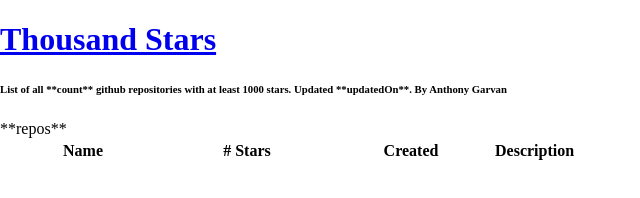
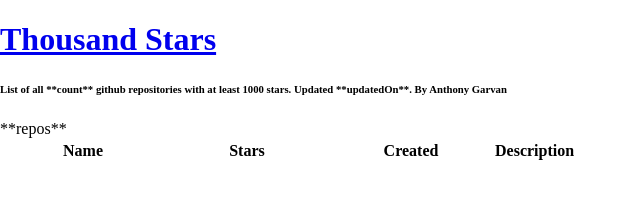
Before and after one commit to anthonygarvan/thousandstars, a website: page processing/index.tmpl.html in a window 1280 px wide. Shown: the full height of the page, 0-640 px from the left. Drawn offline with nearby package versions, Linux system fonts and the light colour scheme; a small style sheet from the web is missing.

Commit message:
removing hash from stars

```diff
--- a/processing/index.tmpl.html
+++ b/processing/index.tmpl.html
@@ -29,7 +29,7 @@
 				  <thead>
 				    <tr>
 				      <th class="nameCol">Name</th>
-				      <th class="starsCol"># Stars</th>
+				      <th class="starsCol">Stars</th>
 				      <th class="createdCol">Created</th>
 				      <th class="descriptionCol">Description</th>
 				    </tr>
```
